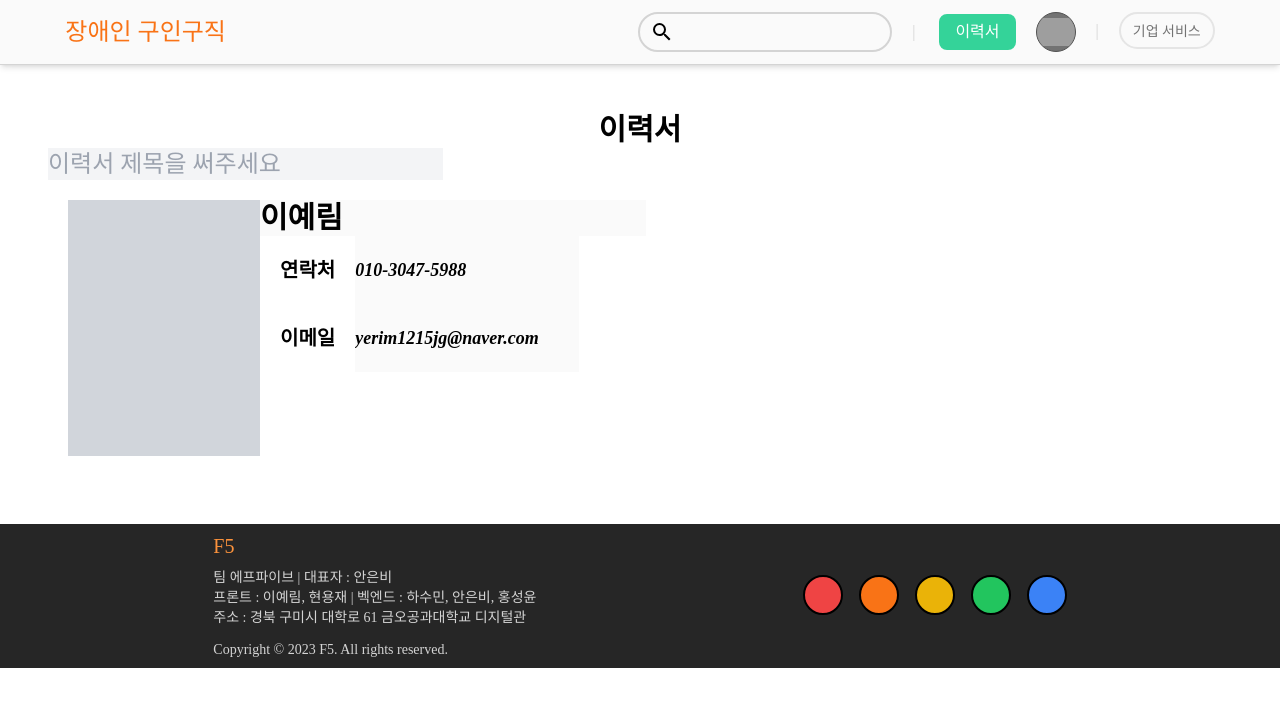
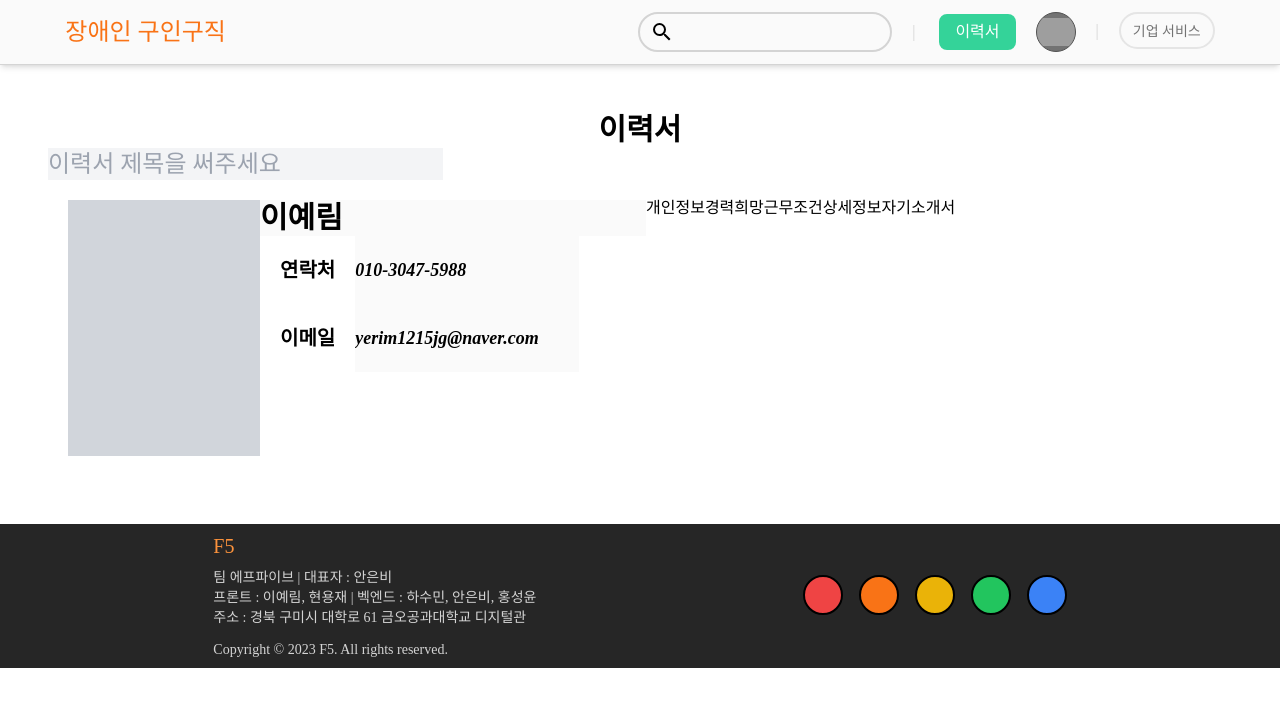
Before and after one commit to f5-workable/f5-workable.github.io, a React (Create React App) app: page /resume in a window 1280 px wide. Shown: the top 706 px of the page. Built offline with nearby package versions, Linux system fonts and the light colour scheme; grey boxes are pictures that could not be loaded; the HTML template or start-up script is replaced by a standard one.

Commit message:
이력서 상세 작성란 추가

```diff
--- a/src/pages/member/Resume.js
+++ b/src/pages/member/Resume.js
@@ -17,6 +17,13 @@ const Resume = () => {
                         <input className="text-lg font-bold italic" type="email" value={"yerim1215jg@naver.com"} disabled />
                     </div>
                 </div>
+                <div>
+                        <label>개인정보</label>
+                        <label>경력</label>
+                        <label>희망근무조건</label>
+                        <label>상세정보</label>
+                        <label>자기소개서</label>
+                </div>
             </div>
         </div>
     );
```
